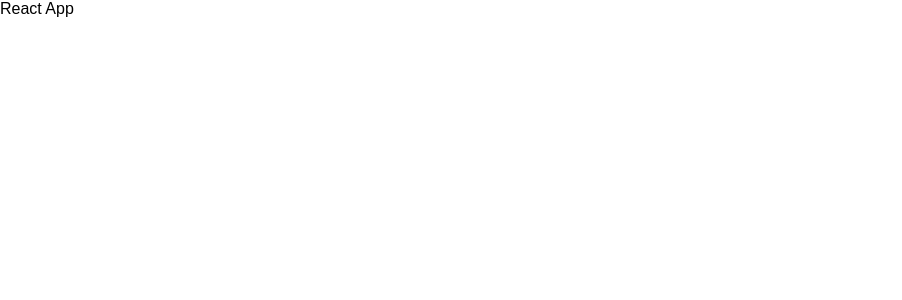
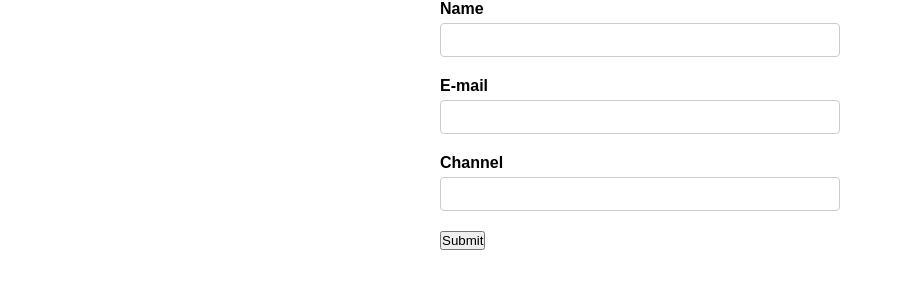
Before and after one commit to rafaelnq/formik-playground, a React (Create React App) app: page / in a window 1280 px wide. Shown: the top 300 px of the page, without its empty margins (0-902 px from the left). Built offline with nearby package versions, Linux system fonts and the light colour scheme.

Commit message:
simple form

```diff
--- a/src/App.js
+++ b/src/App.js
@@ -1,5 +1,11 @@
+import YoutubeForm from './components/YoutubeForm';
+
 function App() {
-  return <div>React App</div>;
+  return (
+    <div className="App">
+      <YoutubeForm />
+    </div>
+  );
 }
 
 export default App;
--- /dev/null
+++ b/src/components/YoutubeForm.js
@@ -0,0 +1,20 @@
+function YoutubeForm() {
+  return (
+    <div>
+      <form>
+        <label htmlFor="name">Name</label>
+        <input type="text" id="name" name="name" />
+
+        <label htmlFor="email">E-mail</label>
+        <input type="email" id="email" name="email" />
+
+        <label htmlFor="channel">Channel</label>
+        <input type="text" id="channel" name="channel" />
+
+        <button type="submit">Submit</button>
+      </form>
+    </div>
+  );
+}
+
+export default YoutubeForm;
--- a/src/index.css
+++ b/src/index.css
@@ -7,3 +7,38 @@
 body {
   font-family: sans-serif;
 }
+
+.App {
+  display: flex;
+  justify-content: center;
+}
+
+label {
+  font-weight: bold;
+  display: flex;
+  margin-bottom: 5px;
+}
+
+input[type='text'],
+input[type='email'],
+textarea {
+  display: block;
+  width: 400px;
+  padding: 6px 12px;
+  font-size: 14px;
+  line-height: 1.42857143;
+  color: #555;
+  background-color: #fff;
+  background-image: none;
+  border: 1px solid #ccc;
+  border-radius: 4px;
+  margin-bottom: 20px;
+}
+
+.form-control {
+  margin-bottom: 20px;
+}
+
+.error {
+  color: red;
+}
```
